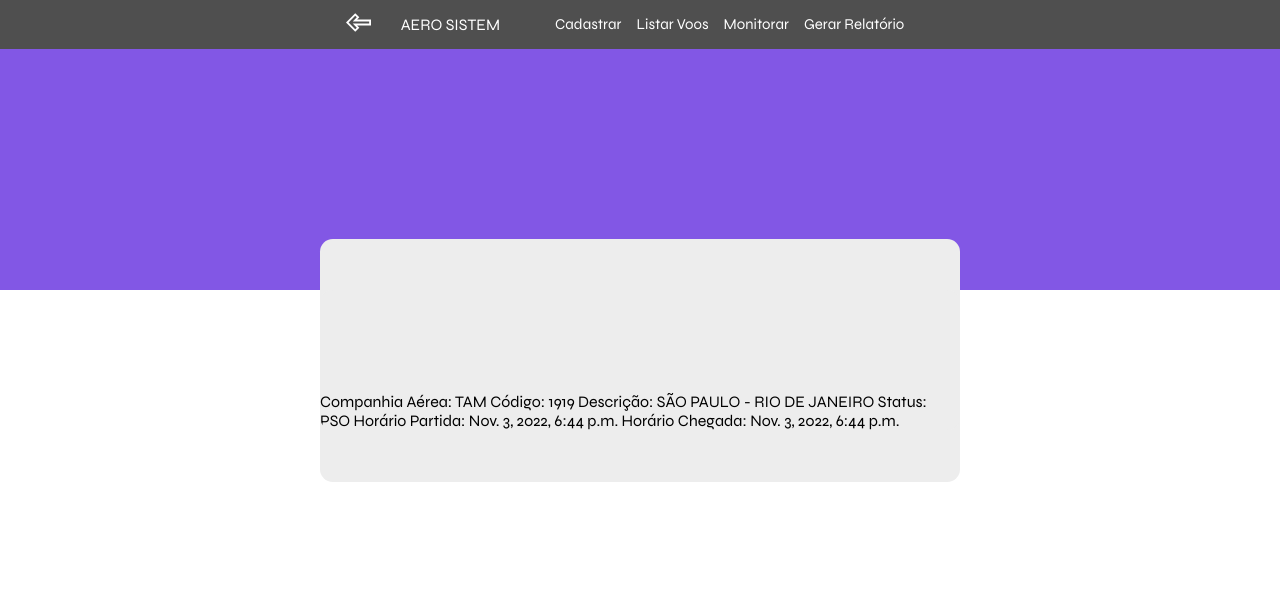
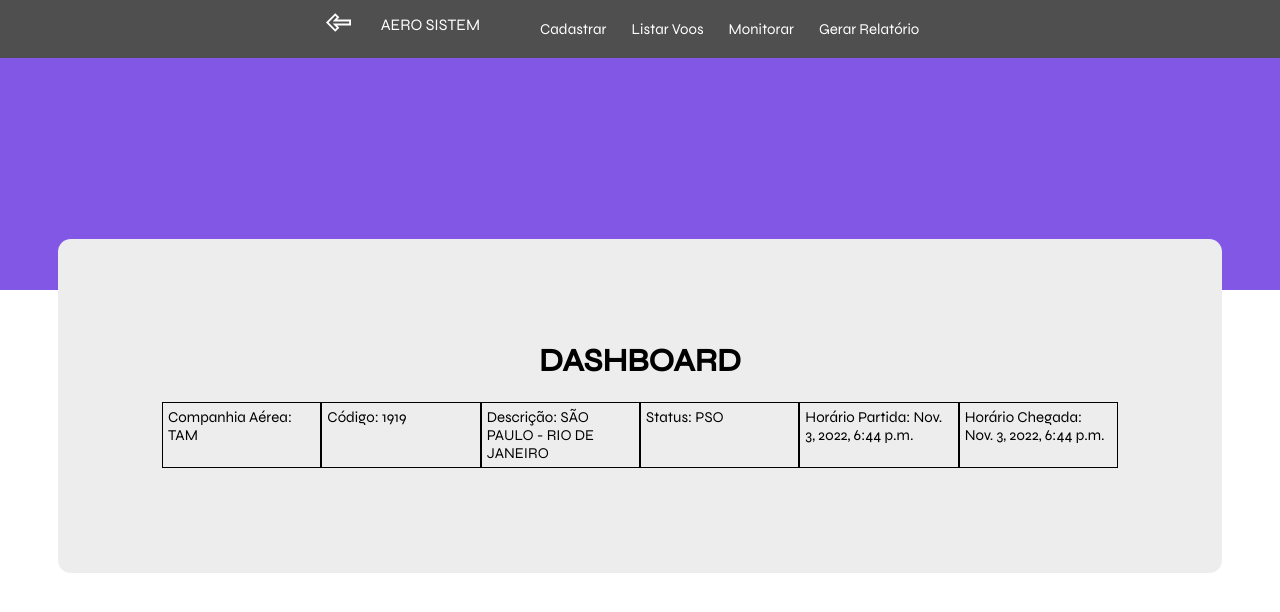
Before and after one commit to FengYungz/sistema_aeroporto, a Django app: page /home/ in a window 1280 px wide. Shown: the top 612 px of the page. Run offline with Django 4.2, Linux system fonts and the light colour scheme; data comes from the database, SQL or seed files in the repository; both versions use the stored data as it was after the commit.

Commit message:
Arrumando dashboard

```diff
--- a/webapp/MyProj/book/static/css/cadastro.css
+++ b/webapp/MyProj/book/static/css/cadastro.css
@@ -68,6 +68,11 @@ button {
     margin-bottom: 30px;
 }
 
+button:hover{
+    background-color: red;
+    transition: 0.4s;
+}
+
 .content{
     display: flex;
     justify-content: center;
--- a/webapp/MyProj/book/static/css/home.css
+++ b/webapp/MyProj/book/static/css/home.css
@@ -14,10 +14,10 @@ header {
 
 .dashboard {
     background-color: #EDEDED;
-    max-width: 40rem;
+    max-width: 60rem;
     border-radius: 0.8rem;
     margin: -3.2rem auto 3.2rem;
-    padding-top: 6.4rem;
+    padding: 6.4rem;
     overflow: hidden;
 }
 
@@ -61,3 +61,23 @@ a img{
     width: 25px;
     margin-top: 10px;
 }
+
+.box{
+    display: grid;
+    grid-template-columns: repeat(6,1fr);
+    padding: 2px;
+}
+.item{
+    border: solid black 0.2px;
+}
+
+li{
+    list-style-type: none;
+    padding: 5px;
+}
+
+h1{
+    display: flex;
+    justify-content: center;
+    margin-bottom: 20px;
+}
--- a/webapp/MyProj/template/cadastrar.html
+++ b/webapp/MyProj/template/cadastrar.html
@@ -33,7 +33,6 @@
                 {{ form.as_p }}
                 <button type="submit">Cadastrar</button>
             </form>
-            <h2><a href="{% url 'login' %}">{Voltar para Login}</a></h2>
         </div>
     </div>
     {% endblock %}
--- a/webapp/MyProj/template/home.html
+++ b/webapp/MyProj/template/home.html
@@ -27,34 +27,35 @@
                 </div>
         </header>
         <div class="dashboard">
+            <h1>DASHBOARD</h1>
             {% for voo in voos_dinamico %}
-        <div class="dashboard">
-            <thead>
-                <tr>
-                    <th>Companhia Aérea:</th>
-                    <th>{{ voo.voo.companhia }}</th>
-                </tr>
-                <tr>
-                    <th>Código:</th>
-                    <th>{{ voo.voo.codigo}}</th>
-                </tr>
-                <tr>
-                    <th>Descrição:</th>
-                    <th>{{ voo.voo.rota }}</th>
-                </tr>
-                <tr>
-                    <th>Status:</th>
-                    <th>{{ voo.status }}</th>
-                </tr>
-                <tr>
-                    <th>Horário Partida:</th>
-                    <th>{{ voo.voo.previsao_partida }}</th>
-                </tr>
-                <tr>
-                    <th>Horário Chegada:</th>
-                    <th>{{ voo.voo.previsao_chegada }}</th>
-                </tr>
-            </thead>
+        <div>
+            <div class="box">
+                <div class="item">
+                    <li>Companhia Aérea: {{ voo.voo.companhia }}</li>
+                </div>
+
+                <div class="item">
+                    <li>Código: {{ voo.voo.codigo}}</li>
+                </div>
+
+                <div class="item">
+                    <li>Descrição: {{ voo.voo.rota }}</li>
+                </div>
+
+                <div class="item">
+                    <li>Status: {{ voo.status }}</li>
+                </div>
+
+                <div class="item">
+                    <li>Horário Partida: {{ voo.voo.previsao_partida }}</li>
+                </div>
+
+                <div class="item">
+                    <li>Horário Chegada: {{ voo.voo.previsao_chegada }}</li>
+                </div>
+
+            </div>
         </div>
     {% endfor %}
     {% endblock %}
--- a/webapp/MyProj/template/relatorio.html
+++ b/webapp/MyProj/template/relatorio.html
@@ -32,7 +32,6 @@
             <h2>Esplicar o tipo 1 aqui</h2>
             <h1><a href="{% url 'relatorio2' %}">Relatorio Tipo 2 :</a></h1>
             <h2>Esplicar o tipo 2 aqui</h2>
-            <h2><a href="{% url 'login' %}">{Voltar para Login}</a></h2>
         </div>
     </div>
     {% endblock %}
```
Also changed, not shown: webapp/MyProj/template/central.html (+4 -5 lines), webapp/MyProj/db.sqlite3.
